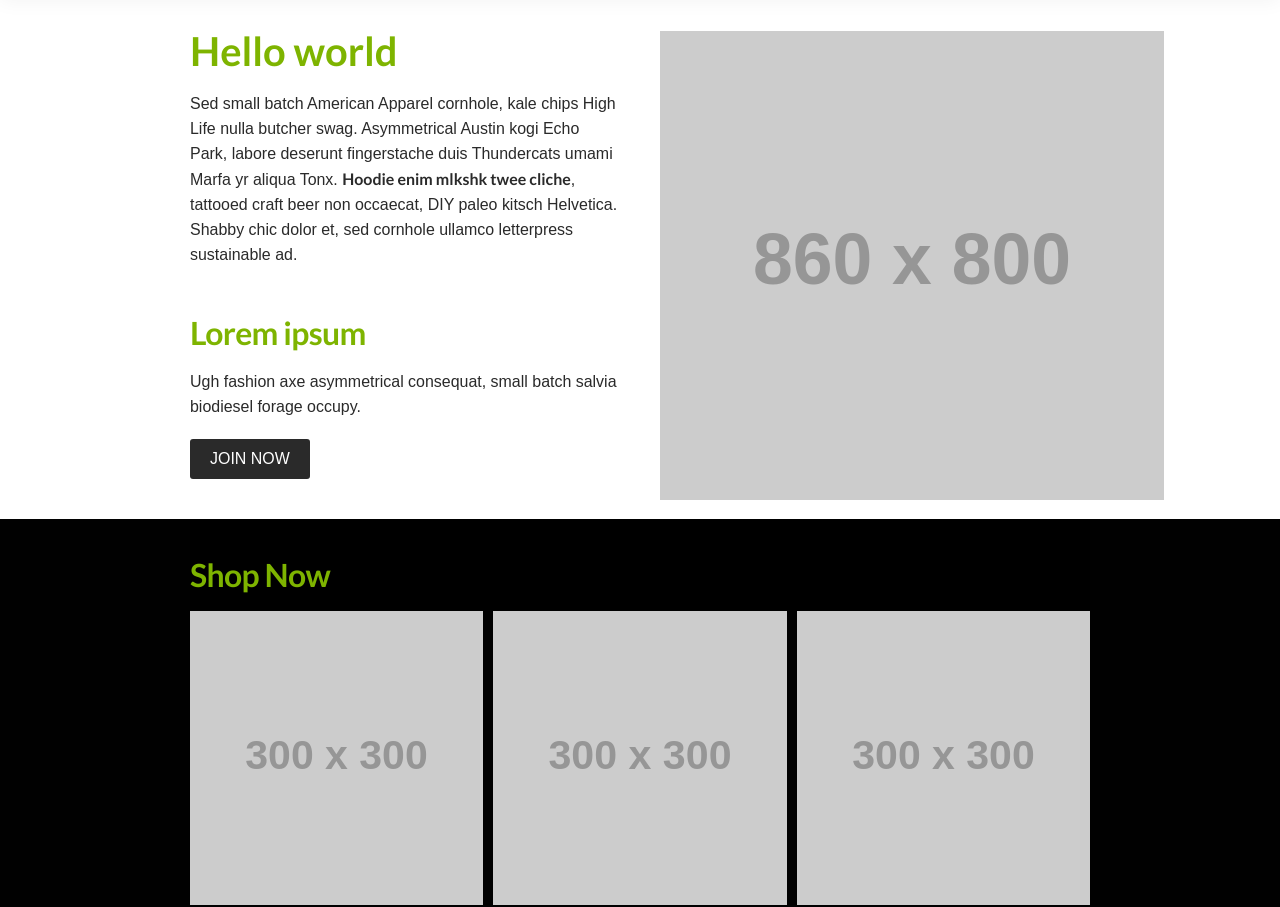
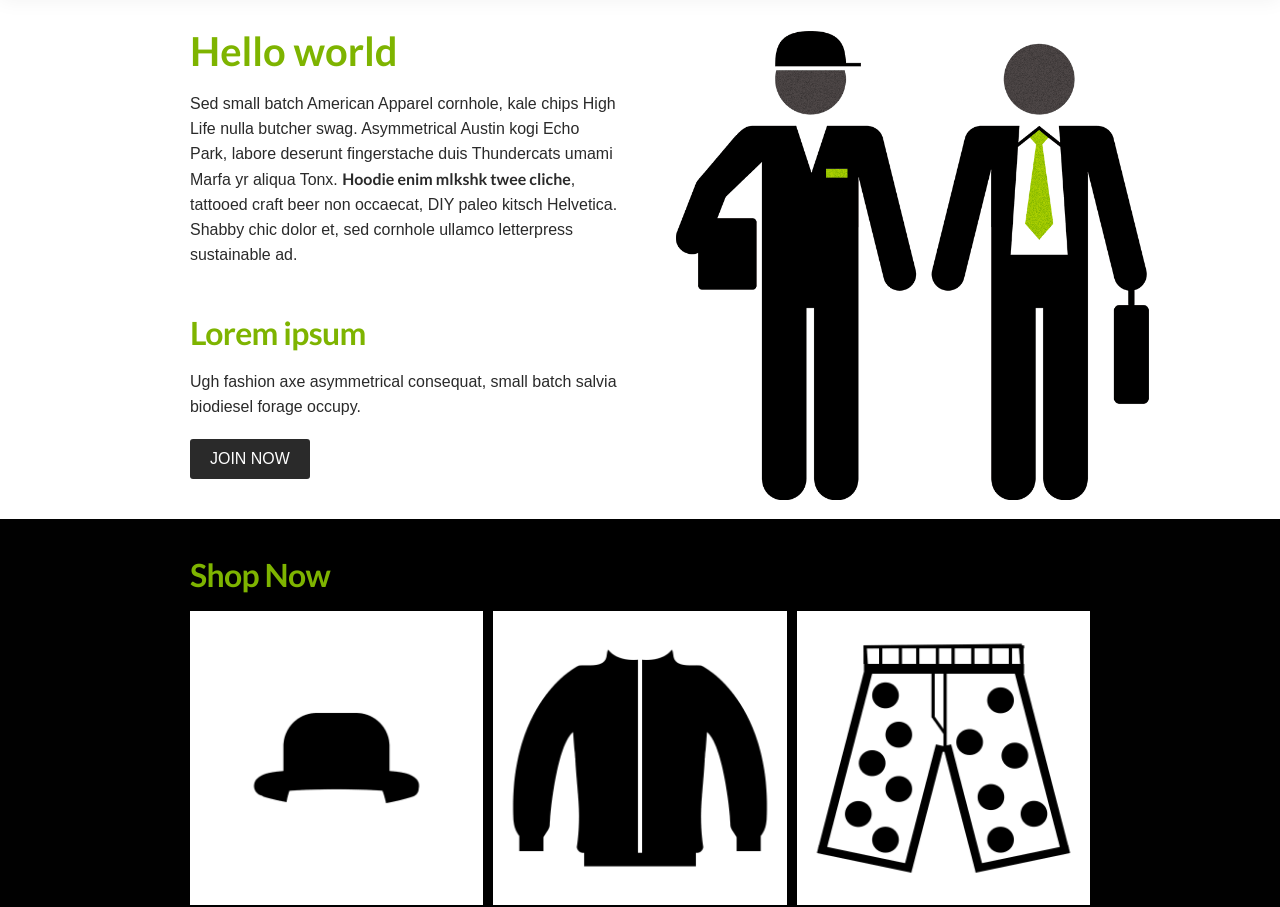
Before and after one commit to kevinmack18/M3-RWD-Workshop, a plain HTML site: page workshop/development/index.html in a window 1280 px wide. Shown: the part 49-956 px from the top of the page. Drawn offline with nearby package versions, Linux system fonts and the light colour scheme; placeholder pictures from the web are drawn by us.

Commit message:
Inclusion of image assets into the template

```diff
--- a/workshop/development/index.html
+++ b/workshop/development/index.html
@@ -120,7 +120,7 @@
 						</a>
 					</div>
 					<div class="grid__cell kit-style__asset padding-top-2x padding-left">
-						<img alt="Clothes for anyone" class="kit-style__image" src="http://placehold.it/860x800" />
+						<img alt="Clothes for anyone" class="kit-style__image" src="assets/images/feature-image__1.png" />
 					</div>
 				</div>
 			</div>
@@ -131,19 +131,19 @@
 				</h2>
 				<div class="grid-padding grid--equal--three kit-style--3">
 					<div class="grid__cell asset-container align-center kit-style__grid">
-						<img alt="Featured hat" class="kit-style__image" src="http://placehold.it/300" />
+						<img alt="Featured hat" class="kit-style__image" src="assets/images/product-hat.png" />
 						<a href="#" class="cta--box background--white margin-top-half">
 							<span class="cta__arrow">Shop Hats</span>
 						</a>
 					</div>
 					<div class="grid__cell asset-container align-center kit-style__grid">
-						<img alt="Featured black hat" class="kit-style__image" src="http://placehold.it/300" />
+						<img alt="Featured black hat" class="kit-style__image" src="assets/images/product-jacket.png" />
 						<a href="#" class="cta--box background--white margin-top-half">
 							<span class="cta__arrow">Shop Jackets</span>
 						</a>
 					</div>
 					<div class="grid__cell asset-container align-center kit-style__grid">
-						<img alt="Featured hat" class="kit-style__image" src="http://placehold.it/300" />
+						<img alt="Featured hat" class="kit-style__image" src="assets/images/product-shorts.png" />
 						<a href="#" class="cta--box background--white margin-top-half">
 							<span class="cta__arrow">Shop Shorts</span>
 						</a>
```
